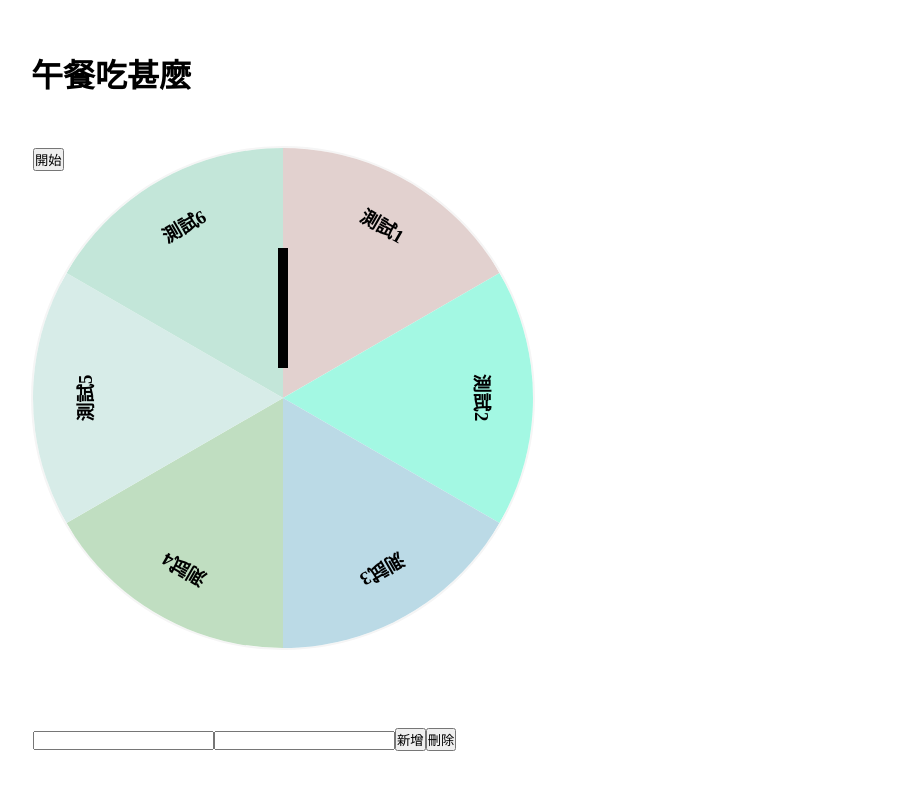
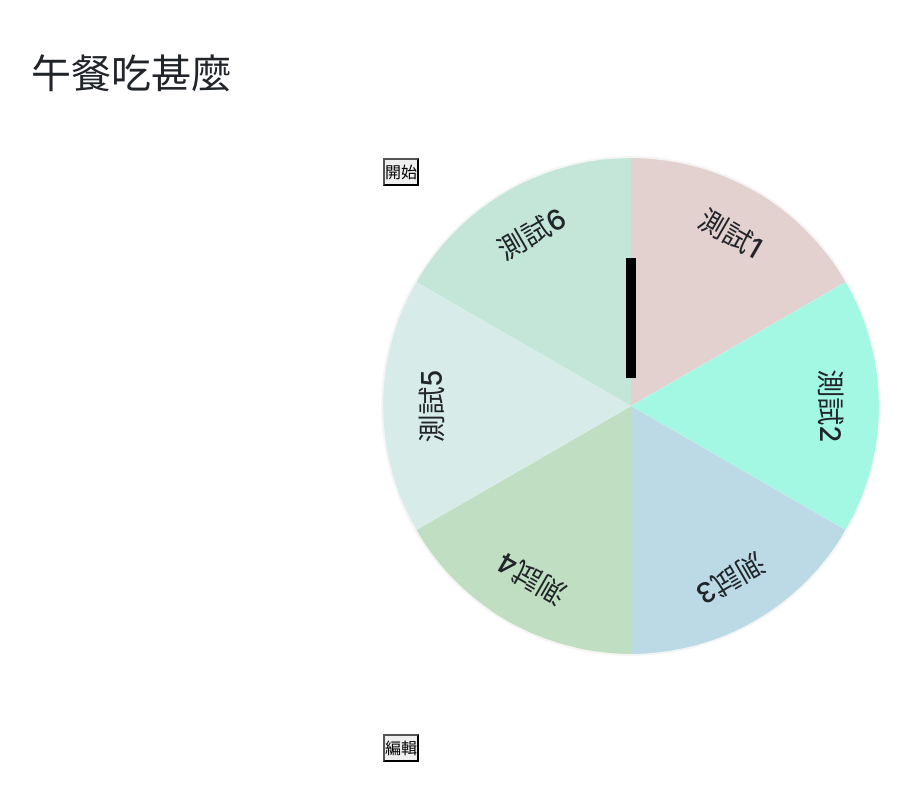
Before and after one commit to YuRong77/lunchSavior, a Vue app: page /#/roulette in a window 1280 px wide. Shown: the whole page, without its empty margins (9-919 px from the left). Built offline with nearby package versions, Linux system fonts and the light colour scheme.

Commit message:
加入基本新增, 刪除功能

```diff
--- a/package.json
+++ b/package.json
@@ -7,8 +7,10 @@
     "build": "vue-cli-service build"
   },
   "dependencies": {
+    "bootstrap": "^4.5.3",
+    "bootstrap-vue": "^2.21.1",
     "core-js": "^3.6.5",
-    "vue": "^2.6.11",
+    "vue": "^2.6.12",
     "vue-router": "^3.2.0"
   },
   "devDependencies": {
--- /dev/null
+++ b/src/component/popup/rouletteList.vue
@@ -0,0 +1,63 @@
+<template>
+  <div>
+    <button @click="close">關閉</button>
+    <button @click="saveList">儲存</button>
+    <br />
+    <input type="text" v-model="newItem" />
+    <b-form-rating
+      id="rating-inline"
+      variant="warning"
+      stars="3"
+      inline
+      v-model="listQty"
+    ></b-form-rating>
+    <button @click="addlist">新增</button>
+    <div v-for="(item, index) in list" :key="item.text">
+      <p>{{ item.text }}</p>
+      <b-form-rating
+        id="rating-inline"
+        variant="warning"
+        stars="3"
+        inline
+        v-model="item.qty"
+      ></b-form-rating>
+      <button @click="delItem(index)">刪除</button>
+    </div>
+  </div>
+</template>
+<script>
+export default {
+  props: ["list"],
+  data() {
+    return {
+      newItem: "",
+      listQty: "",
+    };
+  },
+  methods: {
+    close() {
+      this.$emit("update:isShow", false);
+    },
+    addlist() {
+      const item = {
+        text: this.newItem,
+        qty: this.listQty,
+      };
+      this.list.push(item);
+      this.newItem = "";
+      this.listQty = "";
+    },
+    delItem(idx) {
+      this.list.splice(idx, 1);
+    },
+    saveList() {
+      console.log(this.list, 888);
+    },
+  },
+  created() {
+    console.log(this.list, 777);
+  },
+};
+</script>
+<style lang="scss">
+</style>
--- a/src/component/roulette.vue
+++ b/src/component/roulette.vue
@@ -1,6 +1,7 @@
 <template>
   <div>
-    <div class="container">
+    <div class="container px-0">
+      <!-- <b-form-rating id="rating-inline" variant="warning" stars="3" inline v-model="stars"></b-form-rating> -->
       <div class="circle">
         <div class="hand" :style="{ transform: `rotate(${pointerRotate}deg)` }">
           <button @click="gameStart">開始</button>
@@ -38,22 +39,33 @@
         </div>
       </div>
       <div class="add">
-        <input type="text" v-model="newlist" />
-        <input type="text" v-model="listNum" />
-        <button @click="addlist">新增</button>
-        <button @click="dellist">刪除</button>
+        <button @click="editList">編輯</button>
+
       </div>
     </div>
+
+    <rouletteList
+      :list="list"
+      :changeList.sync="list"
+      :isShow.sync="showEditList"
+      v-show="showEditList"
+    />
+
+
   </div>
 </template>
 
 <script>
+import rouletteList from "@/component/popup/rouletteList";
 export default {
+  components: {
+    rouletteList,
+  },
   computed: {
     prizePool() {
       const allList = [];
       this.list.forEach((item) => {
-        for (let i = 0; i < item.num; i++) {
+        for (let i = 0; i < item.qty; i++) {
           allList.push(item);
         }
       });
@@ -68,22 +80,22 @@ export default {
           }%)`
         );
       });
-      return colorList // 直接 return 隨機色有問題 改成用陣列
+      return colorList; // 直接 return 隨機色有問題 改成用陣列
     },
   },
   data() {
     return {
+      showEditList: false,
       list: [
-        { text: "測試1", num: 2 },
-        { text: "測試2", num: 2 },
-        { text: "測試3", num: 1 },
-        { text: "測試4", num: 1 },
-        { text: "測試5", num: 1 },
-        { text: "測試6", num: 1 },
+        { text: "測試1", qty: 2 },
+        { text: "測試2", qty: 2 },
+        { text: "測試3", qty: 1 },
+        { text: "測試4", qty: 1 },
+        { text: "測試5", qty: 1 },
+        { text: "測試6", qty: 1 },
       ],
-      newlist: "",
-      listNum: "",
       pointerRotate: "",
+      // stars: "1",
     };
   },
   methods: {
@@ -112,15 +124,8 @@ export default {
     //   console.log(rotate)
     //   return `rotate(${rotate}deg)`
     // },
-    addlist() {
-      const item = {
-        text: this.newlist,
-        num: this.listNum,
-      };
-      this.list.push(item);
-    },
-    dellist() {
-      this.list.splice(0, 1);
+    editList() {
+      this.showEditList = true;
     },
   },
   created() {},
```
Also changed, not shown: src/main.js (+7 -0 lines), 1 other file (tests, documents, lock files or other folders).
